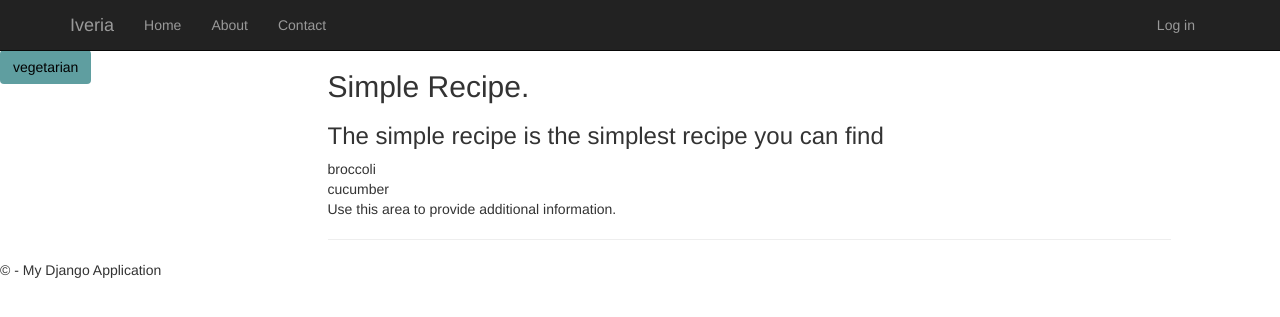
After one commit to andro19951/Iveria, a Django app: page /recipe/1/ in a window 1280 px wide. The commit adds this page. Shown: the top 317 px of the page. Run offline with Django 3.2, Linux system fonts and the light colour scheme; data comes from the database, SQL or seed files in the repository; both versions use the stored data as it was after the commit; some libraries are stand-ins or nearby versions.

Commit message:
most of the views created, model for recipe changed by adding Image, shortdescription and views and loves to the models.  basic html files created

```diff
--- a/Iveria/urls.py
+++ b/Iveria/urls.py
@@ -25,6 +25,8 @@ urlpatterns = [
              }
          ),
          name='login'),
+    path('<int:category>/', views.category, name="category"),
+    path('recipe/<int:recipe_id>/', views.recipe, name="recipe"),
     path('logout/', LogoutView.as_view(next_page='/'), name='logout'),
     path('admin/', admin.site.urls),
 ]
--- a/app/models.py
+++ b/app/models.py
@@ -8,6 +8,10 @@ from django.db import models
 class Recipe(models.Model):
     Title = models.CharField(max_length=64)
     description = models.TextField()
+    Image = models.ImageField( upload_to='static/app/images', blank=True, null=True)
+    shortdescription = models.TextField(null = True)
+    views = models.IntegerField( null = True)
+    loves = models.IntegerField( null = True)
 
 
     def __str__(self):
--- a/app/static/app/content/site.css
+++ b/app/static/app/content/site.css
@@ -2,7 +2,11 @@ body {
     padding-top: 50px;
     padding-bottom: 20px;
 }
+.category_style{
 
+    color: black;
+    background-color: cadetblue;
+}
 /* Set padding to keep content from hitting the edges */
 .body-content {
     padding-left: 15px;
--- a/app/templates/app/index.html
+++ b/app/templates/app/index.html
@@ -4,7 +4,7 @@
 
 <div class="jumbotron">
     <h1>Welcome to Iveria</h1>
-    <p class="lead">This is the project I'm developing for fun right now. Plan is to create a complex fantasy world with it's story, missions and campaigns for tabletop roleplaying </p>
+    <p class="lead">This is the page for cooks </p>
     <p><a href="https://www.djangoproject.com/" class="btn btn-primary btn-large">Learn more &raquo;</a></p>
 </div>
 
--- a/app/templates/app/layout.html
+++ b/app/templates/app/layout.html
@@ -3,7 +3,14 @@
 <head>
     <meta charset="utf-8" />
     <meta name="viewport" content="width=device-width, initial-scale=1.0">
-    <title>{{ title }}</title>
+    {% if recipe%}
+    <title>{{ recipe.Title }}</title>
+    {% endif %}
+    {% if categoriID %}
+    <title>{{ categoriID.Category }}</title>
+    {%else%}
+    <title>Welcome</title>
+    {%endif%}
     {% load staticfiles %}
     <link rel="stylesheet" type="text/css" href="{% static 'app/content/bootstrap.min.css' %}" />
     <link rel="stylesheet" type="text/css" href="{% static 'app/content/site.css' %}" />
@@ -31,15 +38,24 @@
             </div>
         </div>
     </div>
+     <div class="row">
+    <div class="border border-primary container float-left col-md-3 rounded">
+    {% for category in categories%}
+<a href="{% url 'category' category.id %}" class="float-left btn rounded category_style">{{category.Category}}</a><br>
+{%empty%}
+<p>Sorry lad, no categories here </p>
+{% endfor %}
+        </div>
+    <div class="container body-content col-md-8">
 
-    <div class="container body-content">
 {% block content %}{% endblock %}
         <hr/>
-        <footer>
+
+    </div>
+         </div>
+     <footer>
             <p>&copy; {{ year }} - My Django Application</p>
         </footer>
-    </div>
-
     <script src="{% static 'app/scripts/jquery-1.10.2.js' %}"></script>
     <script src="{% static 'app/scripts/bootstrap.js' %}"></script>
     <script src="{% static 'app/scripts/respond.js' %}"></script>
--- /dev/null
+++ b/app/templates/app/recipe.html
@@ -0,0 +1,14 @@
+{% extends "app/layout.html" %}
+
+{% block content %}
+
+<h2>{{ recipe.Title }}.</h2>
+<h3>{{ recipe.description }}</h3>
+{% for Ingredient in Ingredients%}
+{{Ingredient.Ingredient}}<br/>
+{%empty%}
+no Ingredients here mate
+{%endfor%}
+<p>Use this area to provide additional information.</p>
+
+{% endblock %}
--- a/app/views.py
+++ b/app/views.py
@@ -5,15 +5,21 @@ Definition of views.
 from datetime import datetime
 from django.shortcuts import render
 from django.http import HttpRequest
+from .models import Recipe, Ingredients, Categories, Cattorec, Ingtorec
 
 def home(request):
     """Renders the home page."""
+    categories = Categories.objects.all()
+    recipes = Recipe.objects.all()[:5]
+
     assert isinstance(request, HttpRequest)
     return render(
         request,
         'app/index.html',
         {
-            'title':'Home Page',
+            'title':'Home',
+            'categories': categories,
+            'recipes': recipes,
             'year':datetime.now().year,
         }
     )
@@ -43,3 +49,29 @@ def about(request):
             'year':datetime.now().year,
         }
     )
+def category(request, category):
+    categories = Categories.objects.all()
+    recipeids = Cattorec.objects.filter(Category_id=category)
+    rec=[]
+    for recipeid in recipeids:
+        rec.append(Recipe.objects.get(Title=recipeid.Recipe_id))
+
+    return render(request, "app/category.html",{
+        'categoriID': Categories.objects.get(pk=category),
+        'categories': categories,
+        'recipes': rec,
+        })
+
+def recipe(request, recipe_id):
+    categories = Categories.objects.all()
+    recipe = Recipe.objects.get(pk=recipe_id)
+    Ingredientids = Ingtorec.objects.filter(Recipe_id=recipe_id)
+    ing=[]
+    for Ingredientid in Ingredientids:
+        ing.append(Ingredients.objects.get(Ingredient=Ingredientid.Ingredient_id))
+    return render(request, "app/recipe.html",{
+        'categories': categories,
+        'Ingredients': ing,
+        'recipe': recipe,
+
+        })
```
Also changed, not shown: app/templates/app/category.html (added, +15 -0 lines), app/migrations/0003_auto_20200811_1326.py (added), db.sqlite3, static/app/images/Capture1.PNG (added), 1 other file.
